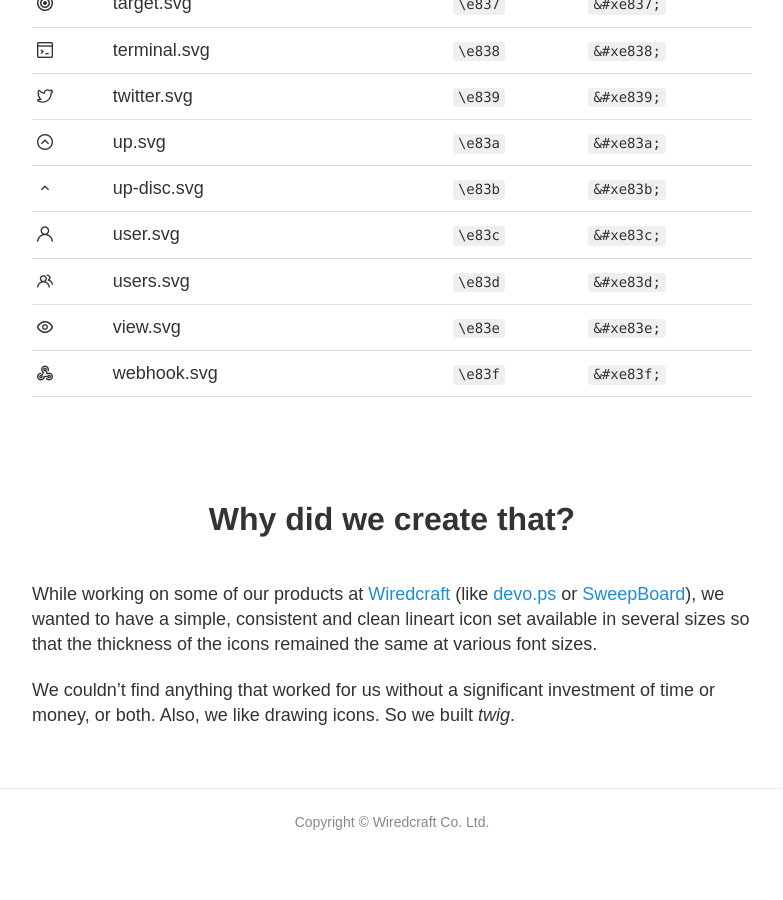
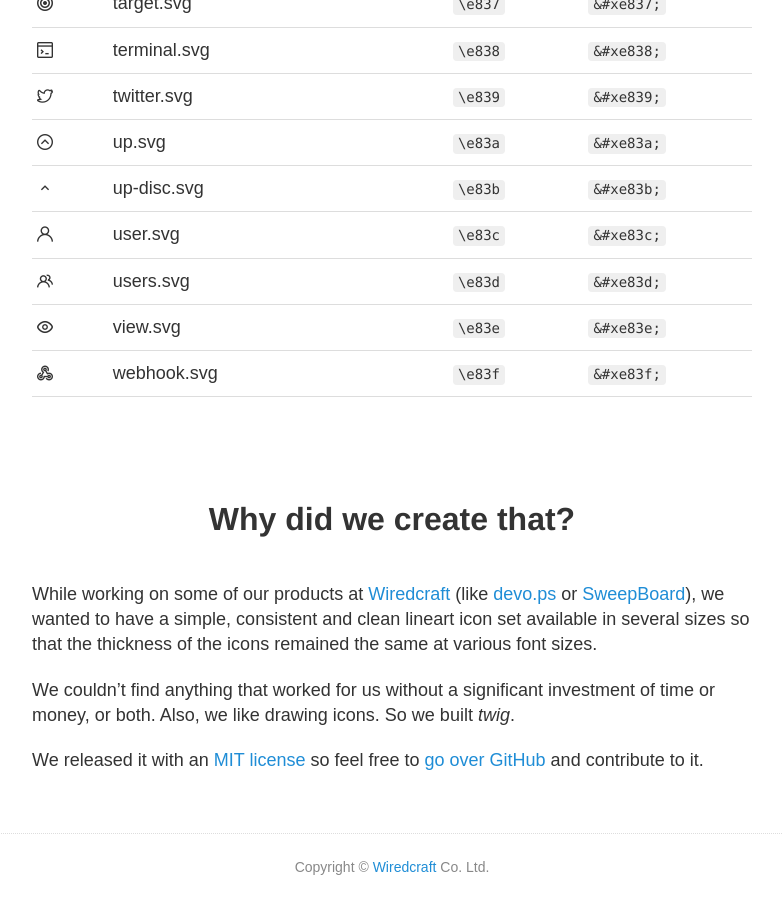
Before and after one commit to Wiredcraft/twig, a Jekyll site: the page built from index.html, in a window 1280 px wide and 900 px high, scrolled down 4584 px. Shown: the whole window, without its empty margins (248-1031 px from the left). Built offline with Jekyll 4.4.1, drawn with Linux system fonts in a browser that asks for light colours; before the commit the page ends 5439 px from its top, so only the background shows below that.

Commit message:
adding mention of license

```diff
--- a/_includes/footer.html
+++ b/_includes/footer.html
@@ -1,2 +1 @@
-
-  <small class='legal'>Copyright © Wiredcraft Co. Ltd.</small>
+<small class='legal'>Copyright © <a href='https://wiredcraft.com'>Wiredcraft</a> Co. Ltd.</small>
--- a/_includes/why.md
+++ b/_includes/why.md
@@ -3,3 +3,5 @@
 While working on some of our products at [Wiredcraft](http://wiredcraft.com) (like [devo.ps](http://devo.ps) or [SweepBoard](http://sweepboard)), we wanted to have a simple, consistent and clean lineart icon set available in several sizes so that the thickness of the icons remained the same at various font sizes.
 
 We couldn't find anything that worked for us without a significant investment of time or money, or both. Also, we like drawing icons. So we built *twig*.
+
+We released it with an [MIT license](https://github.com/Wiredcraft/twig/blob/master/LICENSE.md) so feel free to [go over GitHub](https://github.com/Wiredcraft/twig) and contribute to it.
```
